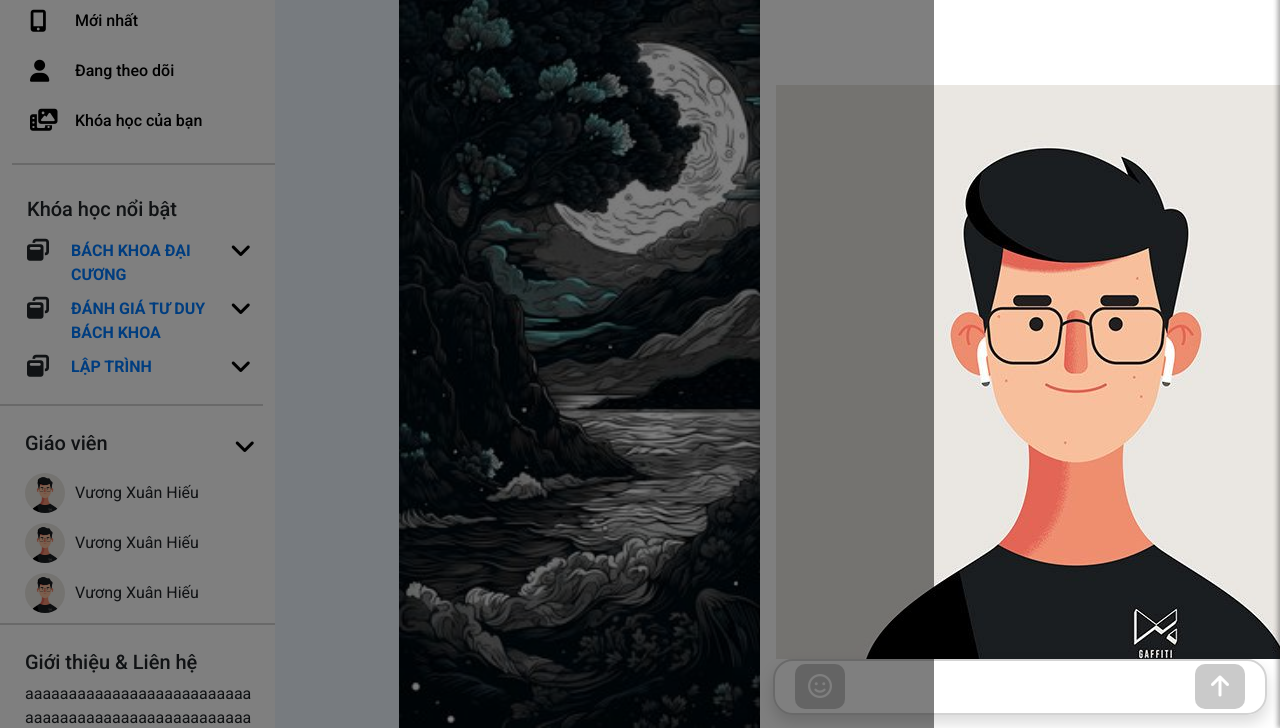
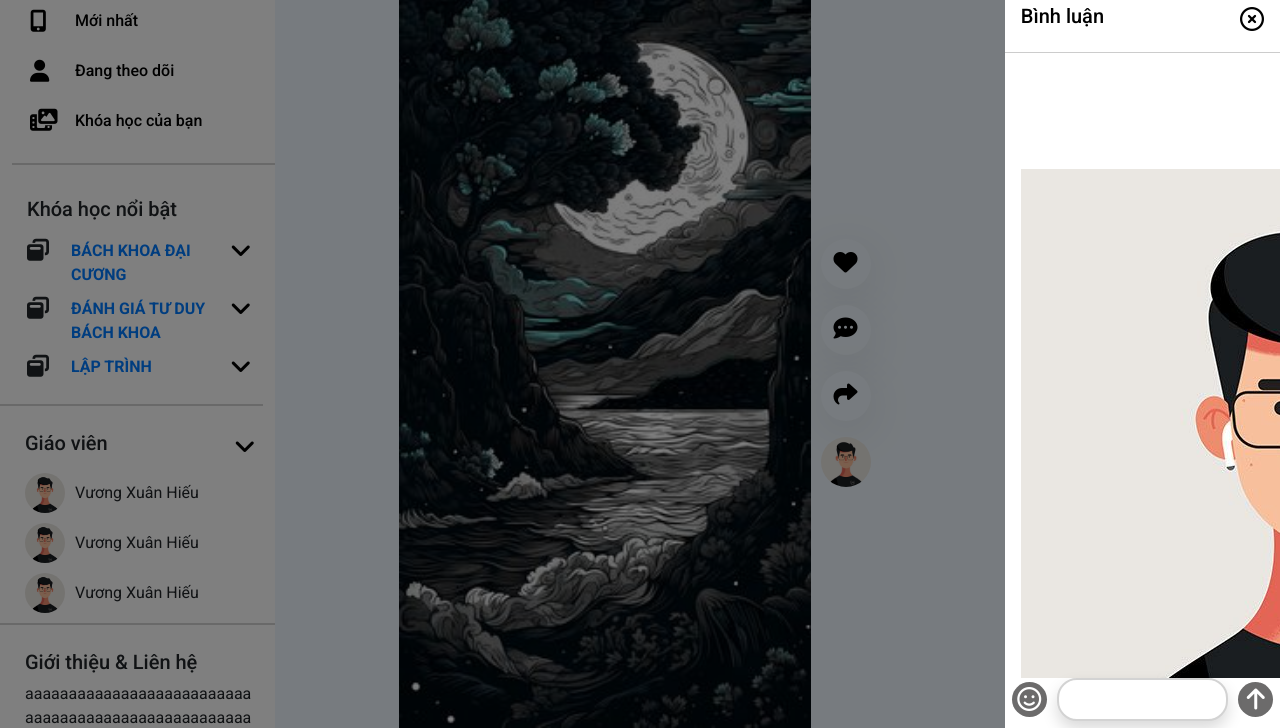
Before and after one commit to NLT22/bkfet_test, a website: page src/pages/home/index.html in a window 1280 px wide. Both pictures are taken after a click on the button 845 px from the left and 402 px from the top of the page. Shown: the part 72-800 px from the top of the page. Drawn offline with nearby package versions, Linux system fonts and the light colour scheme; files whose address does not match are found by name.

Commit message:
chỉnh style comment-input, một chút kích thước overlay canvas

```diff
--- a/src/pages/home/index.css
+++ b/src/pages/home/index.css
@@ -216,7 +216,6 @@
   width: 100%;
   height: 100%;
   overflow: hidden;
-  z-index: 999;
   position: fixed;
 }
 .wrapper {
@@ -226,6 +225,7 @@
   width: 100%;
   height: 100%;
   padding: 0;
+  overflow-y: auto;
 }
 /* ----------------------------SIDEBAR----------------------------------- */
 
@@ -523,7 +523,7 @@
   margin: 0;
   overflow: hidden;
   scroll-behavior: smooth;
-  z-index: 1001;
+  z-index: 100;
 }
 .slide {
   height: 100%;
@@ -571,60 +571,6 @@
 }
 /*  */
 
-.custom-offcanvas {
-  position: fixed;
-  top: 0;
-
-  right: -520px; /* Offcanvas menu ẩn ban đầu */
-  width: 520px;
-  height: 100%;
-  background-color: #fff;
-  box-shadow: -2px 0 5px rgba(0, 0, 0, 0.2); /* Đổ bóng cho offcanvas */
-  transition: all 0.3s ease;
-}
-
-.custom-offcanvas.active {
-  right: 0; /* Hiển thị offcanvas menu khi active */
-}
-
-.custom-offcanvas-header {
-  padding: 1rem;
-  border-bottom: 1px solid #ccc;
-  display: flex;
-  flex-direction: row;
-  justify-content: space-between;
-  align-items: center;
-}
-#offcanvasRightLabel {
-  color: black;
-}
-.custom-closeButton {
-  border: none;
-  background-color: #fff;
-}
-.custom-offcanvas-body {
-  padding: 1rem;
-}
-.custom-offcanvas-content {
-  position: relative;
-  height: 100%;
-  display: flex;
-  flex-direction: column;
-  justify-content: start;
-}
-.custom-offcanvas-overlay {
-  position: fixed;
-  top: 0;
-  left: 0;
-  width: 73%;
-  height: 100%;
-  background: rgba(0, 0, 0, 0.5); /* Màu đục đặc */
-  z-index: 10;
-  display: none;
-}
-.custom-offcanvas.active .custom-offcanvas-overlay {
-  display: block; /* Hiển thị overlay khi offcanvas active */
-}
 
 .video__home {
   padding: 10px 10px 60px 10px;
@@ -665,12 +611,69 @@
   font-size: 20px;
 }
 /*  */
-.offcanvas .offcanvas-en {
+
+.custom-offcanvas {
+  position: fixed;
+  padding-top: 60px;
+  top: 0;
+  right: -520px; /* Offcanvas menu ẩn ban đầu */
+  width: 21.5%;
+  height: 100%;
+  background-color: #fff;
+  transition: all 0.3s ease;
+}
+
+.custom-offcanvas.active {
+  right: 0; /* Hiển thị offcanvas menu khi active */
+}
+
+.custom-offcanvas-header {
+  padding: 1rem;
+  border-bottom: 1px solid #ccc;
+  display: flex;
+  flex-direction: row;
+  justify-content: space-between;
+  align-items: center;
+}
+#offcanvasRightLabel {
+  color: black;
+}
+.custom-closeButton {
+  border: none;
+  background-color: #fff;
+}
+.custom-offcanvas-body {
+  padding: 1rem;
+}
+.custom-offcanvas-content {
+  position: relative;
+
+  height: 100%;
+  display: flex;
+  flex-direction: column;
+  justify-content: start;
+}
+.custom-offcanvas-overlay {
+  position: fixed;
+  margin-top: 60px;
+  top: 0;
+  left: 0;
+  width: 78.5%;
+  height: 100%;
+  background: rgba(0, 0, 0, 0.5); /* Màu đục đặc */
+  z-index: 100;
+  display: none;
+}
+.custom-offcanvas.active .custom-offcanvas-overlay {
+  display: block; /* Hiển thị overlay khi offcanvas active */
+}
+
+/* .offcanvas .offcanvas-en {
   z-index: 100000;
 }
 #offcanvasRight {
   z-index: 100000;
-}
+} */
 .comment_home {
   position: absolute;
   width: 500px;
@@ -680,22 +683,14 @@
     position: absolute; */
   z-index: 100000;
 }
-.wrapper {
-  display: flex;
-  flex-direction: row;
-  height: 100%;
-  overflow-y: auto;
-}
 .offcanvas-header {
   display: flex;
   justify-content: space-between;
   align-items: start;
-  /* background-color: #007bff; */
   border-bottom: 2px solid rgba(211, 211, 211);
   backdrop-filter: blur(5px);
 }
 .offcanvas-body {
-  /* background-color: red; */
   overflow-y: auto;
 }
 .offcanvas-footer {
@@ -705,30 +700,37 @@
   align-items: center;
   justify-content: center;
   gap: 10px;
-  width: 95%;
+  width: 100%;
   height: 60px;
+  padding: 0 2.5% 2.5% 2.5%;
+}
+.comment_input {
+  width: 100%;
+  height: 100%;
+  padding:0 10px;
+  font-size: 16px;
   border-radius: 20px;
   border: 2px solid rgba(211, 211, 211);
   backdrop-filter: blur(5px);
-  margin: 0 2.5% 2.5% 2.5%;
 }
-.comment_input {
-  width: 330px;
-  height: 100%;
+.offcanvas-footer > button{
   border: none;
-  font-size: 16px;
+  border-radius: 20px;
+  background-color: #6c6b6b;
 }
+.offcanvas-footer > button >i {
+  height: 35px;
+  width: 35px;
+  display: flex;
+  justify-content: center;
+  align-items: center;
 
-.offcanvas-footer > button {
-  height: 45px;
-  width: 50px;
-  border-radius: 10px;
-  background-color: rgba(180, 180, 180, 0.7);
-  border: none;
 }
 .offcanvas-icon {
   color: white;
 }
+
+
 /*  */
 
 /*  */
@@ -901,7 +903,7 @@
   .sideBar-left-phone{
     position: fixed;
     background-color: white;
-    z-index: 10000;
+    z-index: 1000;
     top: 60px;
     left: 0;
     width: 70%;
--- a/src/pages/home/index.html
+++ b/src/pages/home/index.html
@@ -428,13 +428,13 @@
                           />
                         </div>
                       </div>
-                      <div class="offcanvas-footer shadow">
+                      <div class="offcanvas-footer ">
                         <button>
                           <i
                             class="fa-regular fa-face-smile fa-xl offcanvas-icon"
                           ></i>
                         </button>
-                        <input type="text" class="comment_input" name="fname" />
+                        <input type="text" class="comment_input shadow" name="fname" />
                         <button>
                           <i
                             class="fa-solid fa-arrow-up fa-xl offcanvas-icon"
@@ -457,7 +457,7 @@
                     <button class="heart ">
                       <i class="fa-solid fa-heart icon-heart status-icon"></i>
                     </button>
-                    <button class="close" type="button" id="toggleButton0">
+                    <button class="close" type="button" id="toggleButton1">
                       <i class="fa-solid fa-comment-dots status-icon"></i>
                     </button>
                     <button class="share">
@@ -502,13 +502,13 @@
                           />
                         </div>
                       </div>
-                      <div class="offcanvas-footer shadow">
+                      <div class="offcanvas-footer">
                         <button>
                           <i
                             class="fa-regular fa-face-smile fa-xl offcanvas-icon"
                           ></i>
                         </button>
-                        <input type="text" class="comment_input" name="fname" />
+                        <input type="text" class="comment_input shadow" name="fname" />
                         <button>
                           <i
                             class="fa-solid fa-arrow-up fa-xl offcanvas-icon"
@@ -532,7 +532,7 @@
                     <button class="heart ">
                       <i class="fa-solid fa-heart icon-heart status-icon"></i>
                     </button>
-                    <button class="close" type="button" id="toggleButton0">
+                    <button class="close" type="button" id="toggleButton2">
                       <i class="fa-solid fa-comment-dots status-icon"></i>
                     </button>
                     <button class="share">
@@ -577,7 +577,7 @@
                           />
                         </div>
                       </div>
-                      <div class="offcanvas-footer shadow">
+                      <div class="offcanvas-footer">
                         <button>
                           <i
                             class="fa-regular fa-face-smile fa-xl offcanvas-icon"
--- a/src/pages/home/index.js
+++ b/src/pages/home/index.js
@@ -132,6 +132,9 @@
 });
 
 
+
+
+
 // hiển thị/ ẩn menu bar cho menubars button
 const menuBarBtn = document.querySelector(".menu-bars");
 const sideBarRight = document.querySelector(".sideBar");
```
